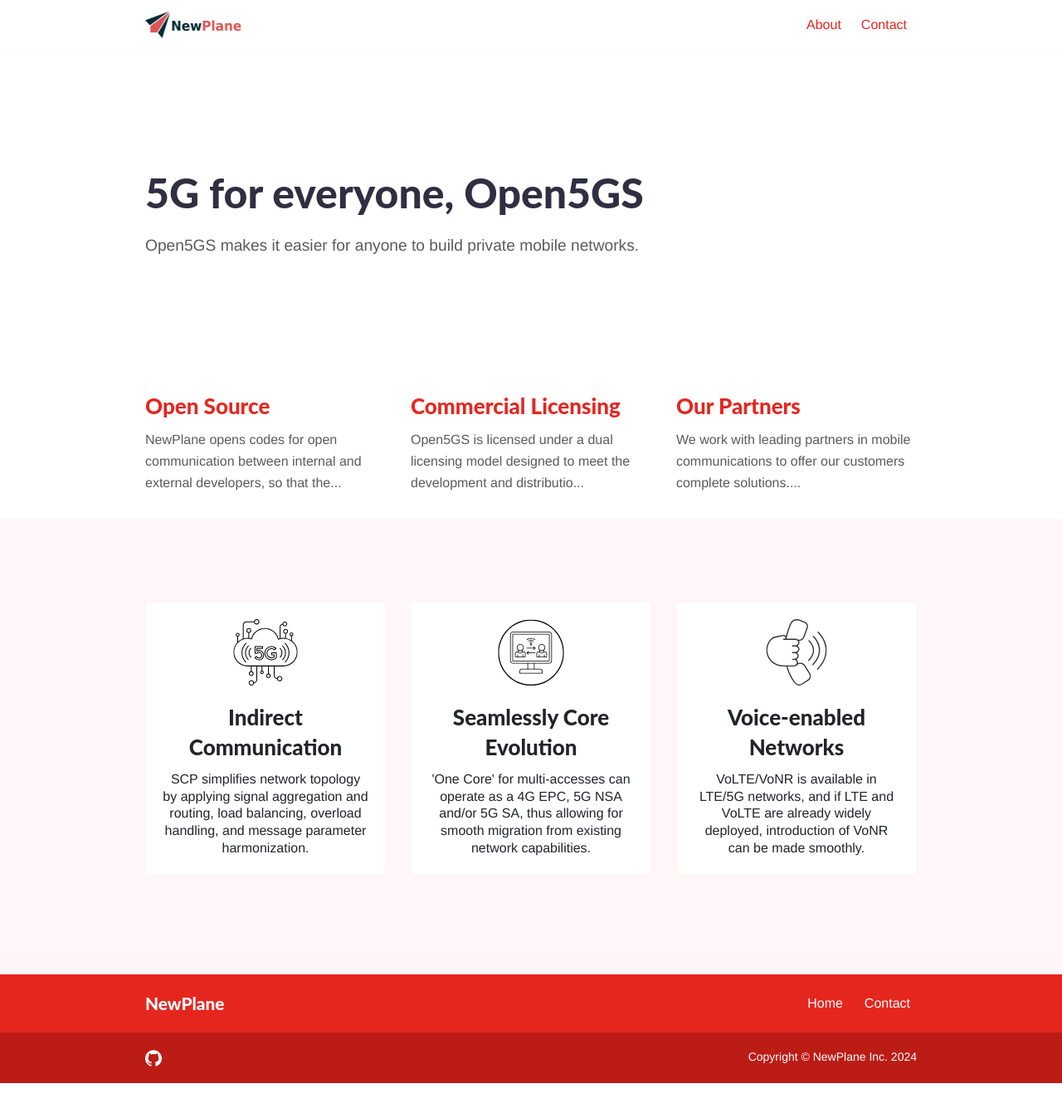
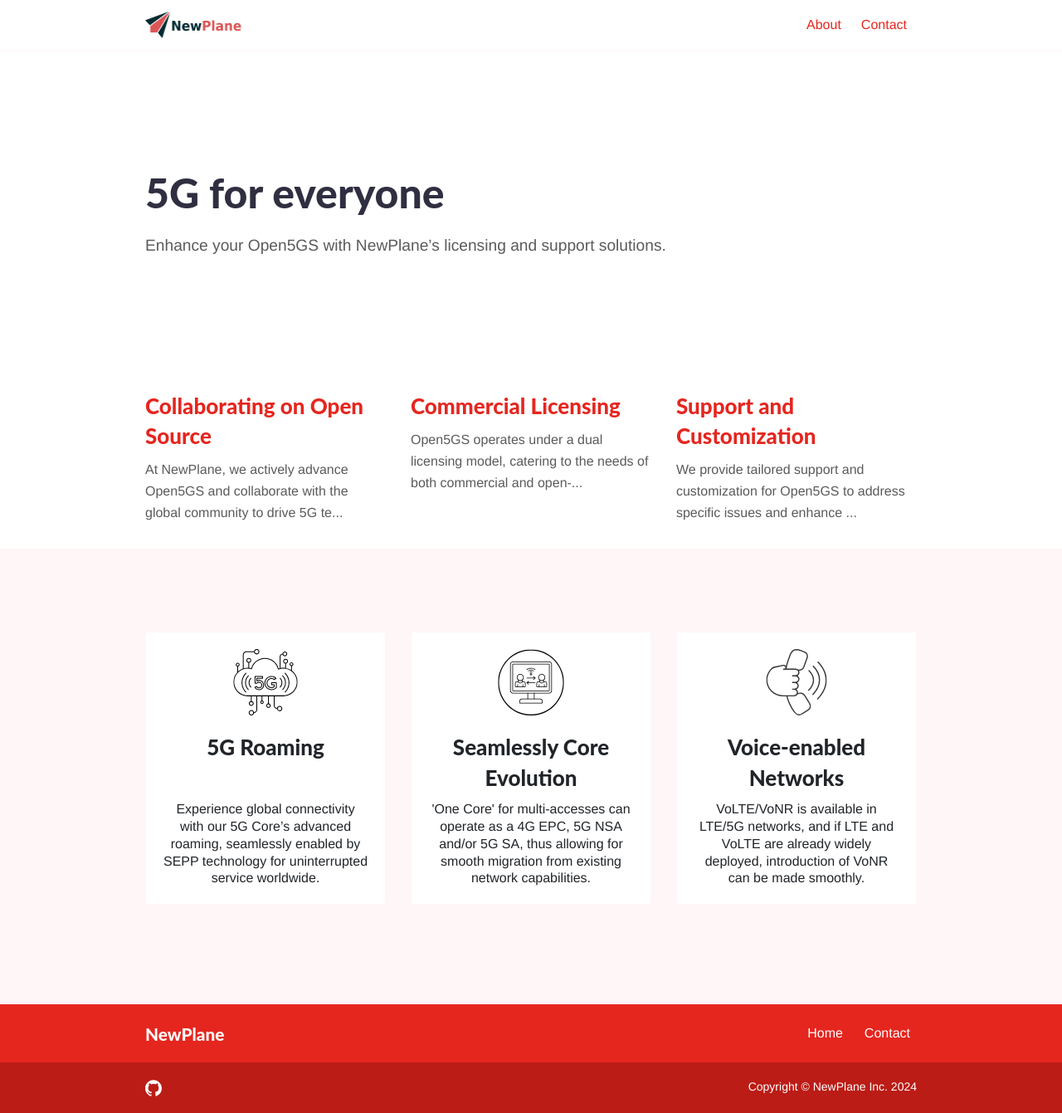
Before and after one commit to newplane/newplane.github.io, a Jekyll site: the page built from index.md, in a window 1280 px wide. Shown: the whole page at 83% size. Built offline with Jekyll 4.4.1, drawn with Linux system fonts in a browser that asks for light colours; before the commit the page ends 1305 px from its top, so only the background shows below that.

Commit message:
Update for NewPlane

```diff
--- a/_data/features.json
+++ b/_data/features.json
@@ -1,7 +1,7 @@
 [
   {
-    "title": "Indirect Communication",
-    "description": "SCP simplifies network topology by applying signal aggregation and routing, load balancing, overload handling, and message parameter harmonization.",
+    "title": "5G Roaming",
+    "description": "Experience global connectivity with our 5G Core’s advanced roaming, seamlessly enabled by SEPP technology for uninterrupted service worldwide.",
     "image": {
       "url": "images/features/indirect.svg",
       "width": 80,
--- a/_services/01-open-source.md
+++ b/_services/01-open-source.md
@@ -1,9 +1,11 @@
 ---
-title: "Open Source"
-date: 2022-09-10T12:05:00+09:00
+title: "Collaborating on Open Source"
+date: 2024-08-23T14:10:00+09:00
 weight: 1
 ---
 
-NewPlane opens codes for open communication between internal and external developers, so that they can learn and grow together.
+At NewPlane, we actively advance Open5GS and collaborate with the global community to drive 5G technology forward.
 
-**[Open5GS](https://open5gs.org):** Open5GS is a C-language Open Source implementation for 5G Core and EPC, i.e. the core network of LTE/NR network.
+At [NewPlane](https://newplane.io), we are committed to advancing [Open5GS](https://open5gs.org), an open-source implementation for 5G Core and EPC. Through our active involvement, we aim to enhance its capabilities and stay at the forefront of 5G technology, leveraging our expertise and insights gained from the global developer community.
+
+Our partnership with Open5GS reflects our broader dedication to open-source collaboration. By working closely with the global community, we seek to drive the advancement of 5G technology and explore new possibilities for connectivity.
--- a/_services/02-commercial-licensing.md
+++ b/_services/02-commercial-licensing.md
@@ -1,14 +1,14 @@
 ---
 title: "Commercial Licensing"
-date: 2022-09-10T12:05:00+09:00
+date: 2024-08-23T16:36:00+09:00
 weight: 2
 ---
 
 
-Open5GS is licensed under a dual licensing model designed to meet the development and distribution needs of both commercial and open source projects.
+Open5GS operates under a dual licensing model, catering to the needs of both commercial and open-source projects.
 
-The commercial Open5GS license gives you the full rights to create and distribute software on your own terms without any open source license obligations. You can grow with Open5GS by establishing a close strategic relationship with [NewPlane](https://newplane.io).
+The commercial [Open5GS](https://open5gs.org) license grants you complete rights to develop and distribute your software with no open-source license obligations. By opting for a commercial license, you can leverage Open5GS to its fullest potential while establishing a strategic partnership with [NewPlane](https://newplane.io).
 
-Open5GS is also available under AGPL-3.0 open source licenses. The Open5GS open source licensing is ideal for use cases such as open source projects with open source distribution, student/academic purposes, hobby projects, internal research projects without external distribution, or other projects where all AGPL-3.0 obligations can be met.
+For those who prefer open-source, Open5GS is also available under the [AGPL-3.0](https://www.gnu.org/licenses/agpl-3.0.txt) license. This open-source licensing option is ideal for projects such as open-source distributions, academic research, hobbyist endeavors, internal research without external distribution, or any project where all AGPL-3.0 requirements are met.
 
-If your legal department has policies regarding use of software licensed under the AGPL, you may prefer to have a commercial license. Contact [\<sales@newplane.io\>](mailto:sales@newplane.io) for more information on commercial licenses.
+If your legal team has concerns about the use of AGPL-licensed software, a commercial license may be a better fit. For more details on commercial licensing, please contact us at [\<sales@newplane.io\>](mailto:sales@newplane.io).
--- a/_services/03-our-partners.md
+++ /dev/null
@@ -1,20 +0,0 @@
----
-title: "Our Partners"
-date: 2022-09-10T12:05:00+09:00
-weight: 3
----
-
-
-We work with leading partners in mobile communications to offer our customers complete solutions.
-
-## [NextEPC](https://nextepc.com)
-
-Established in U.S. in 2019, NextEPC Inc. provides the latest wireless telecommunications technologies and outstanding support to wireless solution providers and vendors around the world. Their solutions include scalable and versatile 4G/5G core network systems, recently a commercial-grade DPDK-accelerated UPF is also available. They offer professional development and customization services for Enterprise users.
-
-Please contact [sales@nextepc.com](mailto:sales@nextepc.com) for more informations.
-
-## [sysmocom](https://sysmocom.de)
-
-Sysmocom was founded in Berlin, Germany by two veterans of the Free / Open Source Software (FOSS) community. They are providing commercial services around Open5GS open source software including support, development, consulting, training and system integration.
-
-Please contact [Harald Welte \<sales@sysmocom.de\>](mailto:sales@sysmocom.de) for any related inquiries.
--- /dev/null
+++ b/_services/03-support-customization.md
@@ -0,0 +1,13 @@
+---
+title: "Support and Customization"
+date: 2024-08-23T16:41:00+09:00
+weight: 3
+---
+
+We provide tailored support and customization for Open5GS to address specific issues and enhance your experience.
+
+At our company, we are dedicated to providing exceptional support for Open5GS. We are here to help with troubleshooting specific issues you encounter.
+
+In addition to technical support, we offer targeted customization and modification services to address particular needs. If you require specific features or adjustments, we can work with you to implement solutions that enhance your experience.
+
+Please feel free to contact us for any support or customization inquiries related to Open5GS. We are committed to ensuring our solutions meet your needs and operate smoothly for you.
--- a/contact.md
+++ b/contact.md
@@ -4,6 +4,6 @@ layout: contact
 description: Contact
 ---
 
-# We're here for you.
+# We’re Here to Support You
 
-We’d love to hear from you. Whether you have support questions or want to learn more about our products, features, pricing, we are here to help.
+Your experience matters to us, and we’re always eager to connect with you. Whether you have questions about our products, need assistance with features, or want to learn more about our pricing options, our team is ready and available to help. We believe in providing exceptional support and ensuring that you have all the information you need. Don’t hesitate to reach out to us with any inquiries or feedback you may have—we’re here to make sure you get the most out of what we offer.
--- a/index.md
+++ b/index.md
@@ -8,6 +8,6 @@ intro_image_hide_on_mobile: true
 #show_call_box: true
 ---
 
-# 5G for everyone, Open5GS
+# 5G for everyone
 
-Open5GS makes it easier for anyone to build private mobile networks.
+Enhance your Open5GS with NewPlane’s licensing and support solutions.
```
